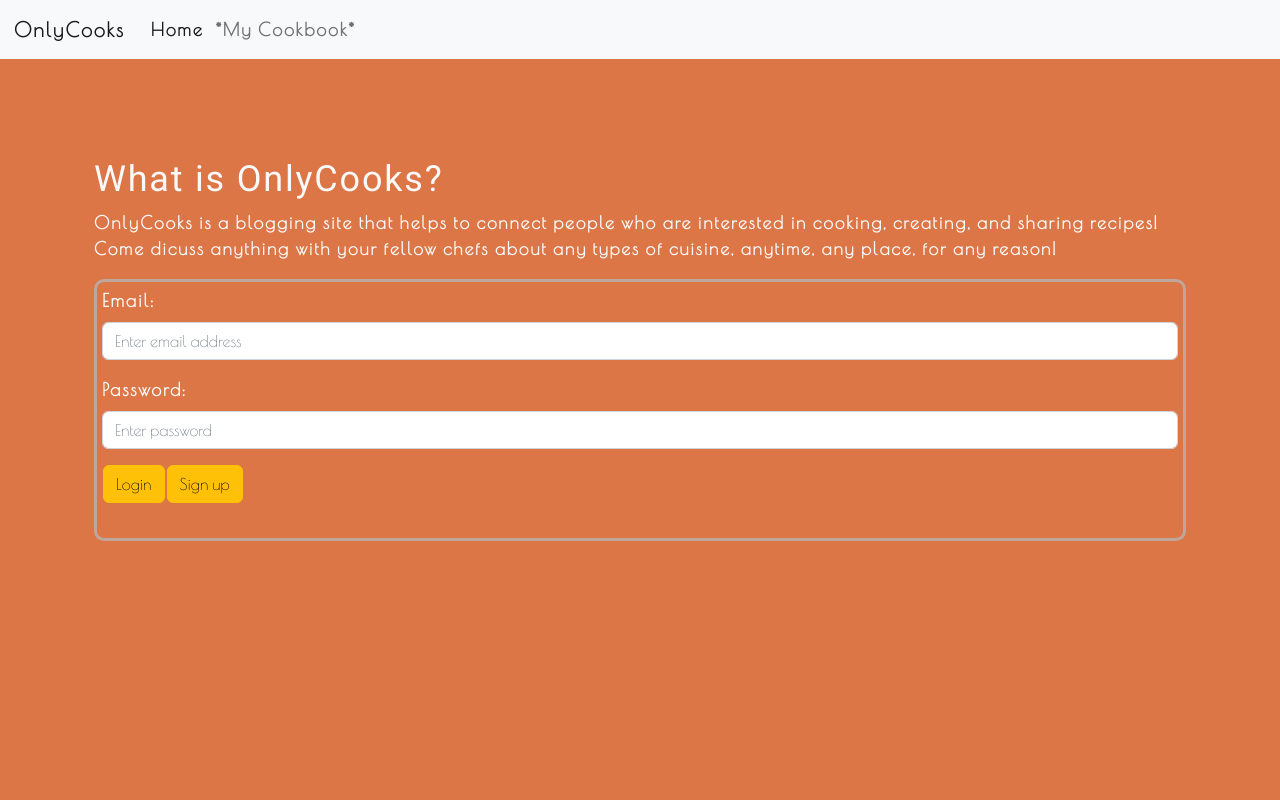
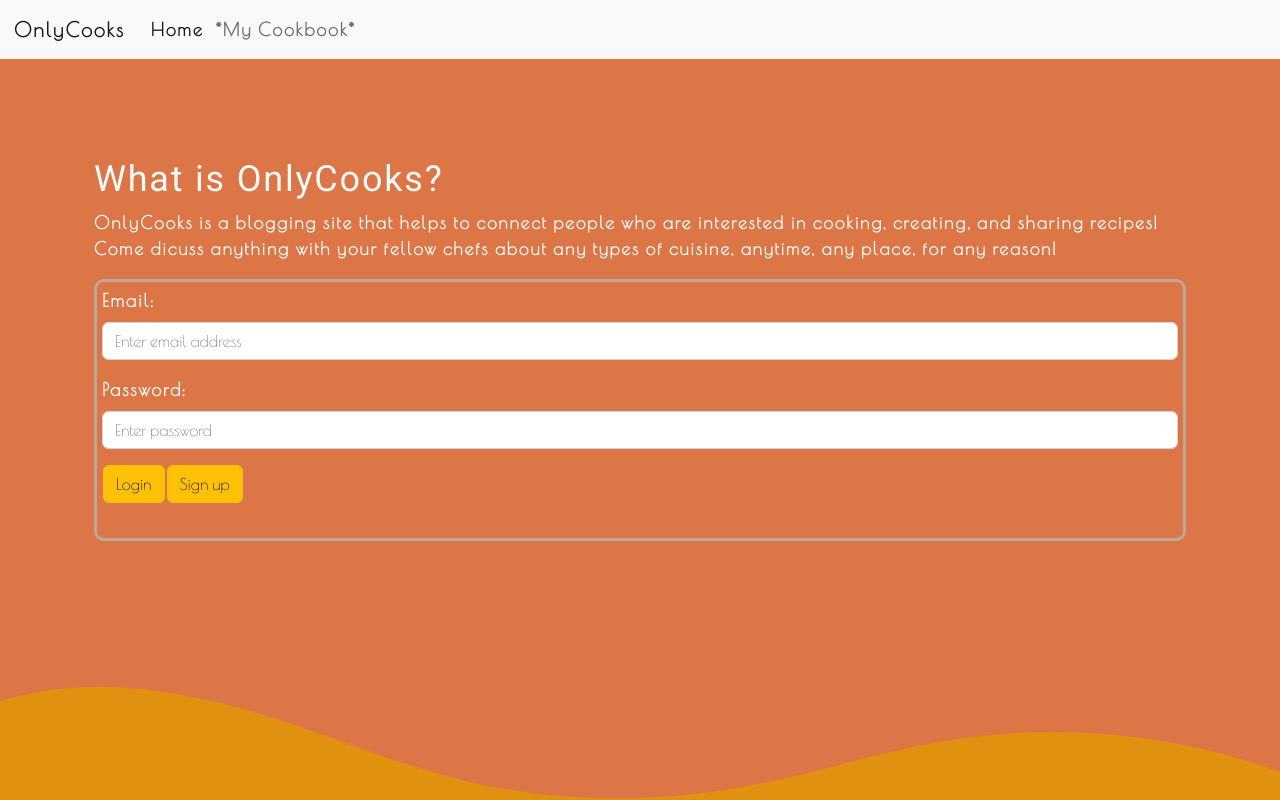
Before and after one commit to zuetesei/cook-book, a React (Create React App) app: page / in a window 1280 px wide. Built offline with nearby package versions, Linux system fonts and the light colour scheme; the HTML template or start-up script is replaced by a standard one.

Commit message:
additional styling on page

```diff
--- a/src/components/About/index.js
+++ b/src/components/About/index.js
@@ -3,6 +3,20 @@
 function About() {
   return (
     <section className="my-5">
+      <div class="custom-shape-divider-bottom-1669850492">
+        <svg
+          data-name="Layer 1"
+          xmlns="http://www.w3.org/2000/svg"
+          viewBox="0 0 1200 120"
+          preserveAspectRatio="none"
+        >
+          <path
+            d="M321.39,56.44c58-10.79,114.16-30.13,172-41.86,82.39-16.72,168.19-17.73,250.45-.39C823.78,31,906.67,72,985.66,92.83c70.05,18.48,146.53,26.09,214.34,3V0H0V27.35A600.21,600.21,0,0,0,321.39,56.44Z"
+            class="shape-fill"
+          ></path>
+        </svg>
+      </div>
+
       <h1 id="about">What is OnlyCooks?</h1>
       {/* <img
         src={coverImage}
--- a/src/index.css
+++ b/src/index.css
@@ -53,26 +53,6 @@
   font-size: 2.25rem;
 }
 
-h2 {
-  font-size: 2rem;
-}
-
-h3 {
-  font-size: 1.75rem;
-}
-
-h4 {
-  font-size: 1.5rem;
-}
-
-h5 {
-  font-size: 1.25rem;
-}
-
-h6 {
-  font-size: 1rem;
-}
-
 p {
   font-size: 1.1rem;
   margin-top: 0;
@@ -109,7 +89,7 @@
 }
 
 button:hover {
-  opacity: 0.8;
+  opacity: 0.6;
 }
 
 button[disabled] {
@@ -295,3 +275,24 @@
   padding: 5px;
   border-radius: 10px;
 }
+
+.custom-shape-divider-bottom-1669850492 {
+  position: absolute;
+  bottom: 0;
+  left: 0;
+  width: 100%;
+  overflow: hidden;
+  line-height: 0;
+  transform: rotate(180deg);
+}
+
+.custom-shape-divider-bottom-1669850492 svg {
+  position: relative;
+  display: block;
+  width: calc(100% + 1.3px);
+  height: 123px;
+}
+
+.custom-shape-divider-bottom-1669850492 .shape-fill {
+  fill: #df910f;
+}
```
